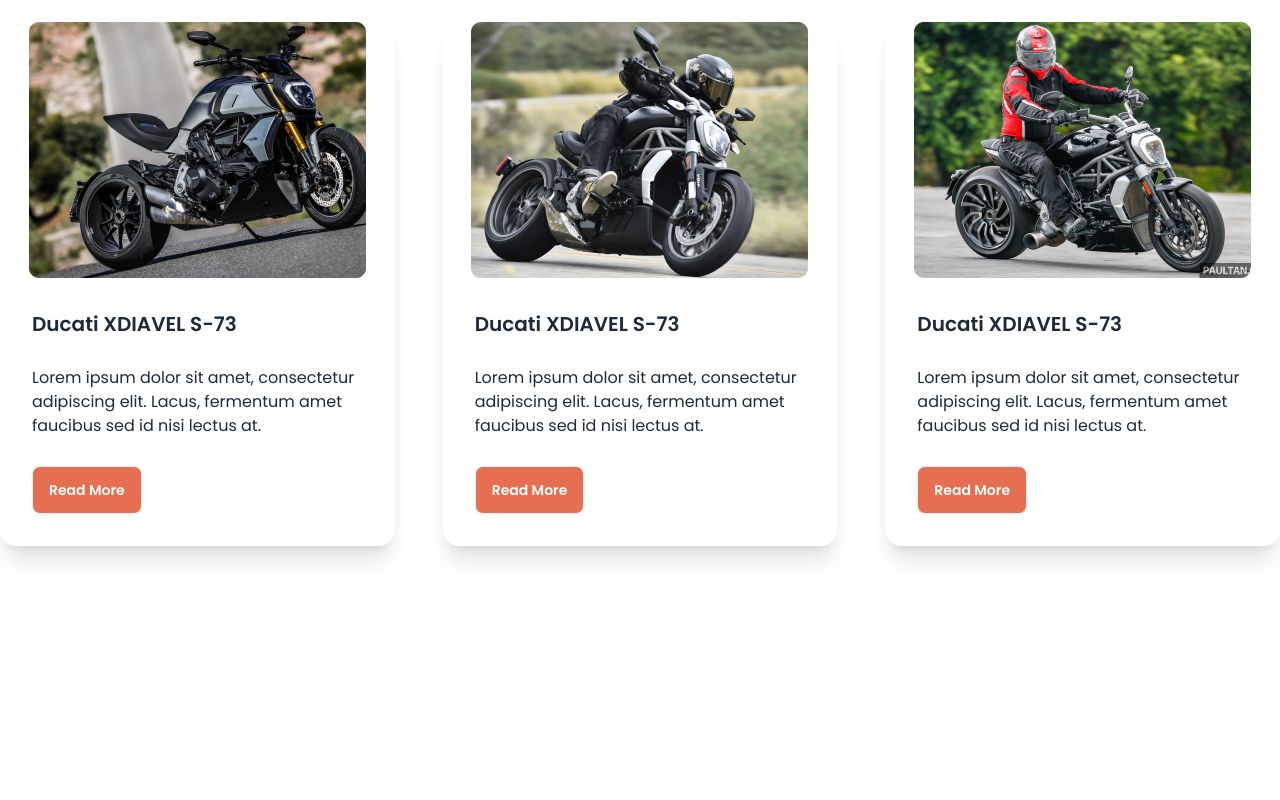
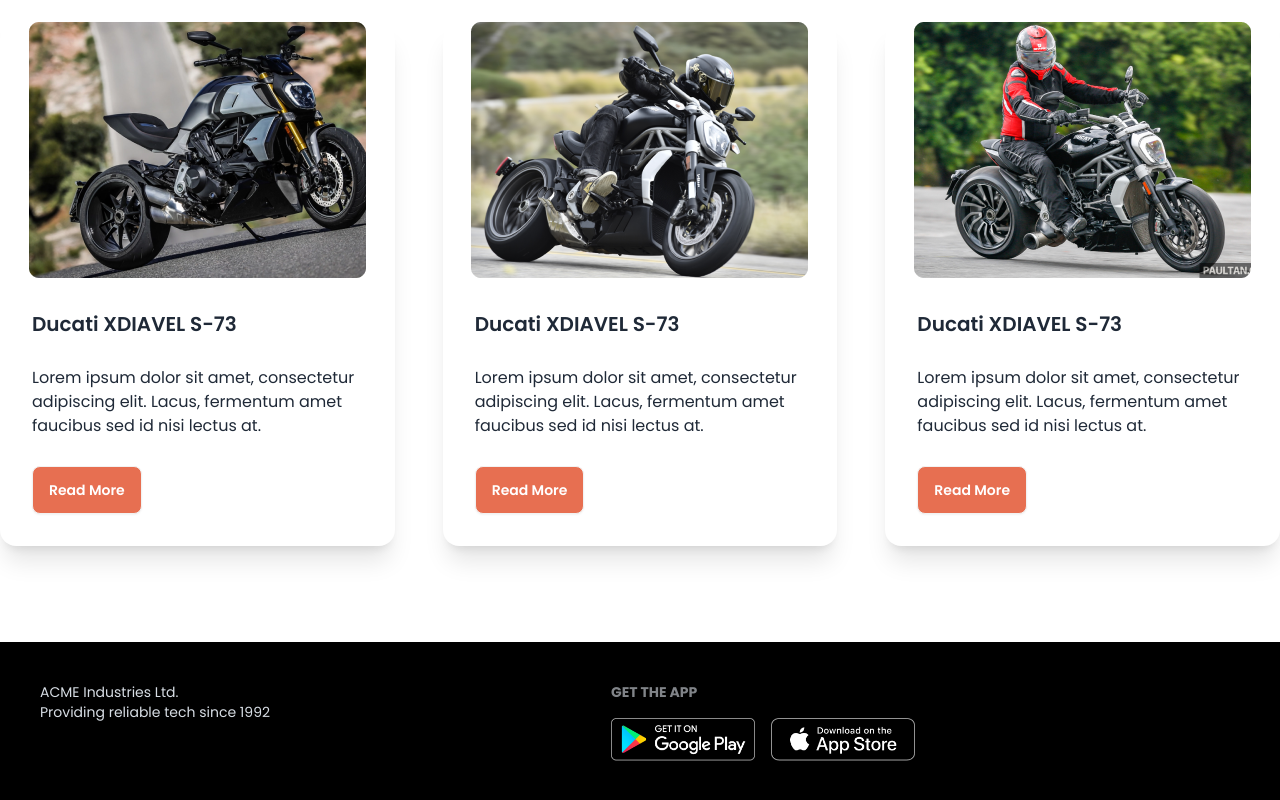
Before and after one commit to Farhan41229/Bike-Dekho, a plain HTML site: page index.html in a window 1280 px wide. Shown: the part 788-1588 px from the top of the page. Before the commit the page ends 1430 px from the top, so only its background shows below. Drawn offline with nearby package versions, Linux system fonts and the light colour scheme.

Commit message:
Finished the task

```diff
--- a/index.html
+++ b/index.html
@@ -44,7 +44,7 @@
       referrerpolicy="no-referrer"
     />
 
-    <title>Biker Zone</title>
+    <title>Bike Dekho</title>
   </head>
   <body class="font">
     <!-- Header Section -->
@@ -80,7 +80,7 @@
                 <li><a>Contact</a></li>
               </ul>
             </div>
-            <a class="font-bold text-xl">Biker Zone</a>
+            <a class="font-bold text-xl">Bike Dekho</a>
           </div>
           <div class="navbar-center hidden lg:flex">
             <ul class="menu menu-horizontal px-1">
@@ -247,7 +247,22 @@
         </div>
       </section>
     </main>
-    <!-- Footer section -->
-    <footer></footer>
+    <!-- Footer Section -->
+    <footer class="footer bg-black text-neutral-content p-10">
+      <aside>
+        <p>
+          ACME Industries Ltd.
+          <br />
+          Providing reliable tech since 1992
+        </p>
+      </aside>
+      <nav>
+        <h6 class="footer-title">Get The App</h6>
+        <div class="grid grid-cols-2 gap-4">
+          <a><img class="w-36" src="./images/others/android.png" alt="" /></a>
+          <a> <img class="w-36" src="./images/others/ios.png" alt="" /> </a>
+        </div>
+      </nav>
+    </footer>
   </body>
 </html>
```
